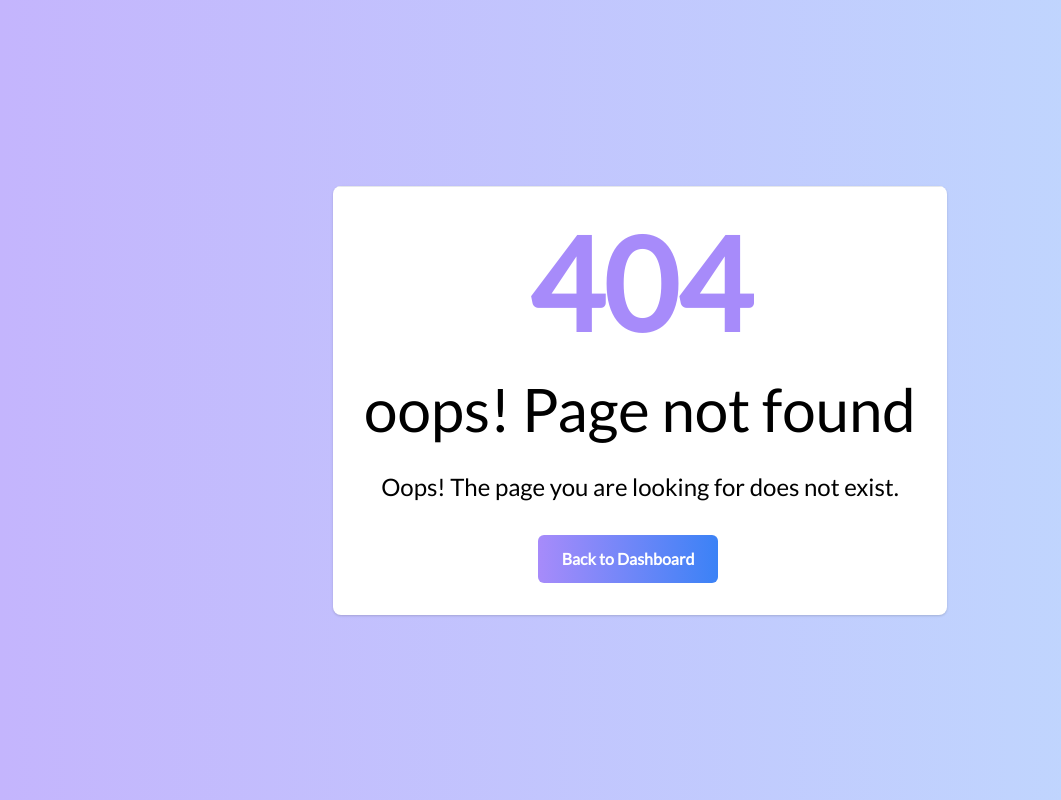
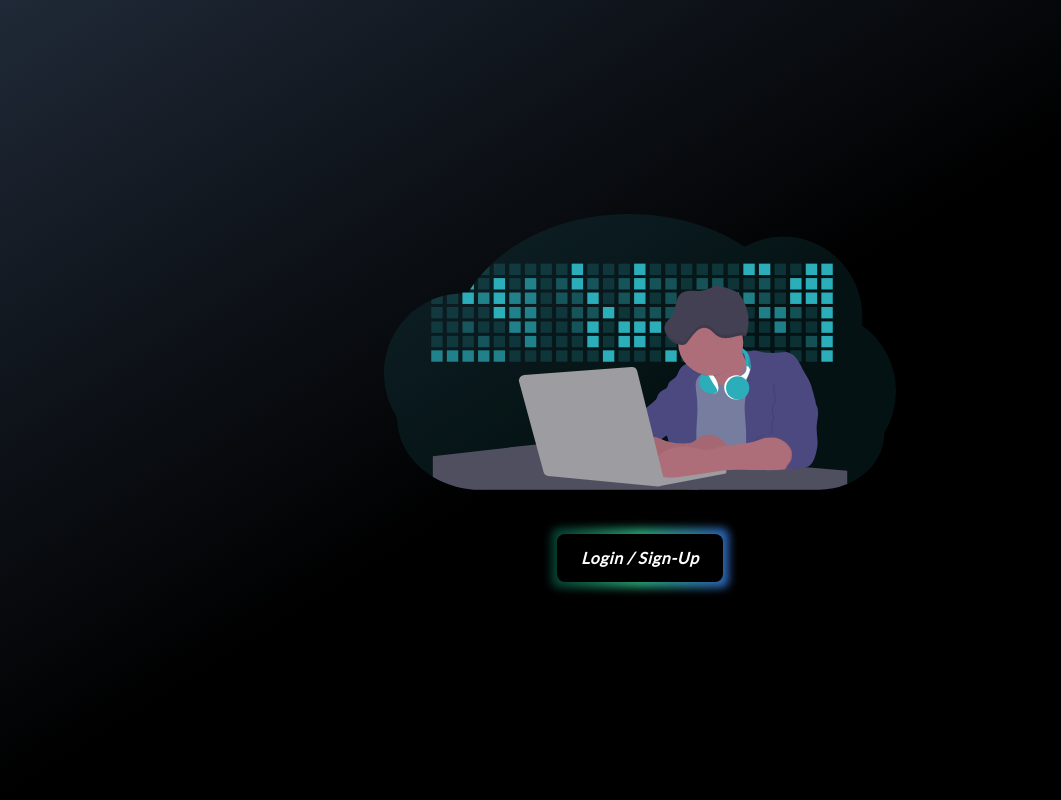
Before and after one commit to abhirajkrishnan/React-Github-Api-Search, a React (Create React App) app: page / in a window 1280 px wide. Before the commit this address had no page. Shown: the whole page, without its empty margins (0-1061 px from the left). Built offline with nearby package versions, Linux system fonts and the light colour scheme.

Commit message:
minor css implementation

```diff
--- a/src/App.tsx
+++ b/src/App.tsx
@@ -4,11 +4,15 @@ import Error from './Error';
 import './index.css';
 import Login from './Login';
 import { BrowserRouter as Router,Switch, Route } from 'react-router-dom';
+import Home from './Home';
 
 function App() {
   return (
   <Router>
     <Switch>
+      <Route path="/" exact={true}>
+      <Home/>
+      </Route>
 
       <Route path="/dashboard">
       <DashBoard />
--- /dev/null
+++ b/src/Home.tsx
@@ -0,0 +1,31 @@
+import React, { ReactElement } from 'react'
+import { Link } from 'react-router-dom';
+import logo from './login-img.svg'
+
+interface Props {
+
+}
+
+function Home({}: Props): ReactElement {
+    return (
+        <>
+         <main className="flex justify-center items-center flex-col my-auto h-screen w-screen bg-gradient-to-br from-gray-800 via-black to-black " >
+            <div className="lg:w-2/5 w-screen mb-10 ">
+                 <img src={logo} alt="" className="text-green-400"/>
+            </div>
+        <div className="relative group">
+        <div className="absolute bg-gradient-to-r from-green-900 via-green-400 to-blue-500 opacity-75 group-hover:opacity-100 -inset-0.5 rounded-lg filter blur-sm"></div>
+        <Link to="/Login">
+        <button className="rounded-lg relative bg-black text-white  font-semibold italic tracking-wider px-6 py-3 m-1 ">
+            Login / Sign-Up
+         </button>
+         </Link>
+         </div>
+         </main>
+
+
+        </>
+    )
+}
+
+export default Home
--- a/src/UserCard.tsx
+++ b/src/UserCard.tsx
@@ -14,7 +14,7 @@ function UserCard({}: Props): ReactElement {
             <h3 className="flex justify-center text-sm lg:text-2xl font-bold">User</h3>
             <header className="grid grid-cols-5 justify-center items-center p-4">
                 <img src={data.avatar_url} alt="" className="w-12 h-12 lg:w-20 lg:h-20 rounded-full object-cover"/>
-                <div className="col-span-3">
+                <div className="pl-5  col-span-3 ">
                     <h2 className="block text-lg font-medium lg:font-semibold">{data.name}</h2>
                     <p className="block">@{data.twitter_username}</p>
                 </div>
```
Also changed, not shown: src/login-img.svg (added).
